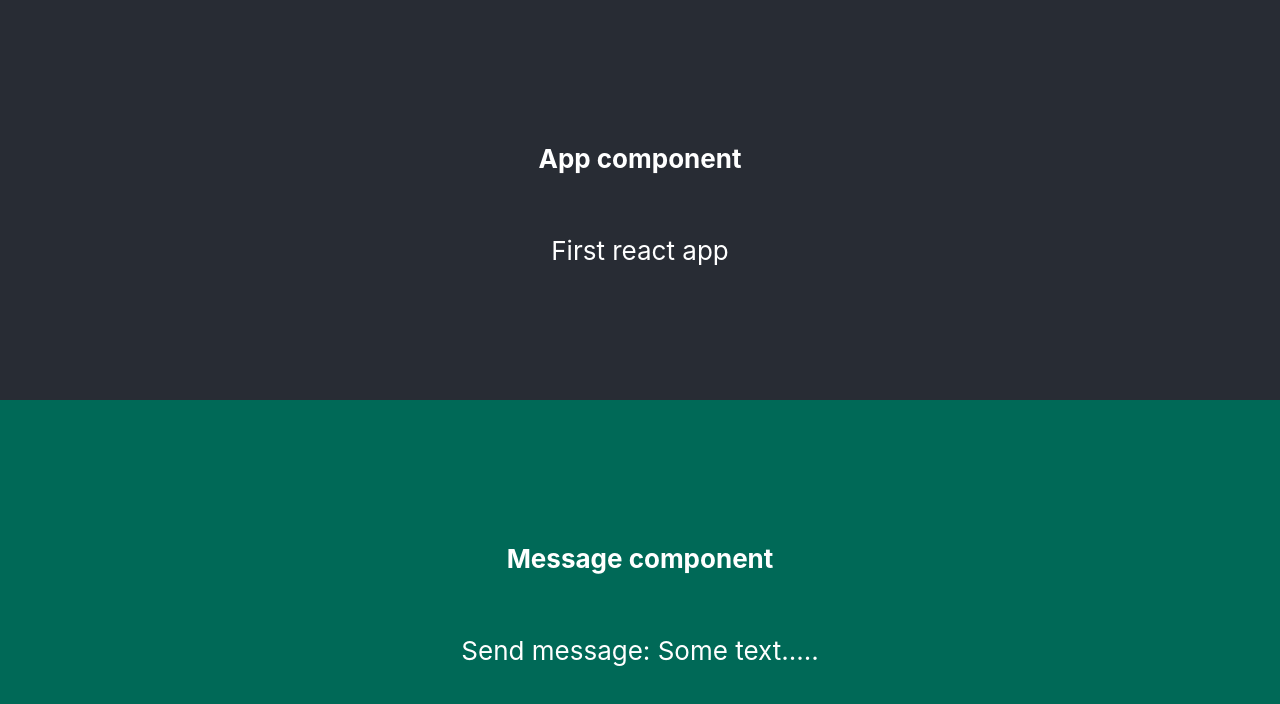
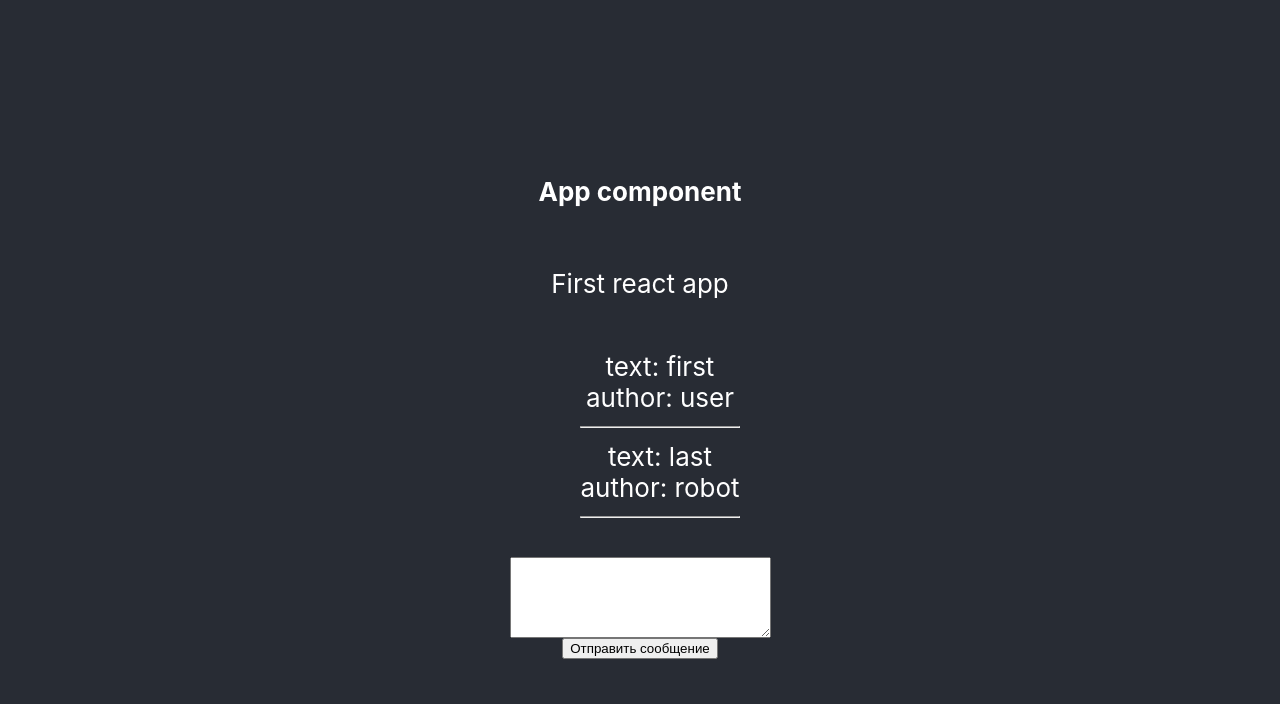
Before and after one commit to Bagnoles/react-app, a React (Create React App) app in the folder first-app/: page / in a window 1280 px wide. Shown: the top 704 px of the page. Built offline with nearby package versions, Linux system fonts and the light colour scheme.

Commit message:
home work 2

```diff
--- a/first-app/src/App.css
+++ b/first-app/src/App.css
@@ -15,17 +15,7 @@
 
 .App-header {
   background-color: #282c34;
-  min-height: 50vh;
-  display: flex;
-  flex-direction: column;
-  align-items: center;
-  justify-content: center;
-  font-size: calc(10px + 2vmin);
-  color: white;
-}
-.Message {
-  background-color: #006957;
-  min-height: 50vh;
+  min-height: 100vh;
   display: flex;
   flex-direction: column;
   align-items: center;
@@ -34,8 +24,13 @@
   color: white;
 }
 
+
 .App-link {
   color: #61dafb;
+}
+
+ul {
+  list-style-type: none;
 }
 
 @keyframes App-logo-spin {
--- a/first-app/src/App.js
+++ b/first-app/src/App.js
@@ -1,14 +1,56 @@
 import './App.css';
-import Message from "./Message";
+import {useEffect, useState} from "react";
+
 
 function App() {
+    const testMessages = [
+        {
+            text: "first",
+            author: "user"
+        },
+        {
+            text: "last",
+            author: "robot"
+        }
+    ];
+
+    const [messageList, setMessageList] = useState(testMessages);
+    const [textMessage, setTextMessage] = useState("");
+
+    const updateTextMessage = (event) => {
+        setTextMessage(event.target.value);
+    }
+
+    const updateMessageList = () => {
+        setMessageList(messageList => [...messageList, {text: textMessage, author: "user"}]);
+    }
+
+    useEffect(() => {
+        if (messageList[messageList.length - 1].author === "user") {
+            setTimeout(() => {
+                setMessageList(messageList => [...messageList, {text: "text", author: "robot"}]);
+            }, 5000);
+        }
+    }, [messageList]);
+
     return (
         <div className="App">
             <header className="App-header">
                 <h4>App component</h4>
                 <p>First react app</p>
+                <ul>
+                    {messageList.map((message) => (
+                            <li>
+                                text: {message.text} <br/>
+                                author: {message.author}
+                                <hr/>
+                            </li>
+                        )
+                    )}
+                </ul>
+                <textarea name="message" cols="30" rows="5" value={textMessage} onChange={updateTextMessage}>Введите сообщение...</textarea>
+                <button onClick={updateMessageList}>Отправить сообщение</button>
             </header>
-        <Message message={"Some text....."}/>
         </div>
     );
 }
```
Also changed, not shown: first-app/src/index.js (+4 -4 lines). Lines whose indentation alone changed are shown as unchanged.
